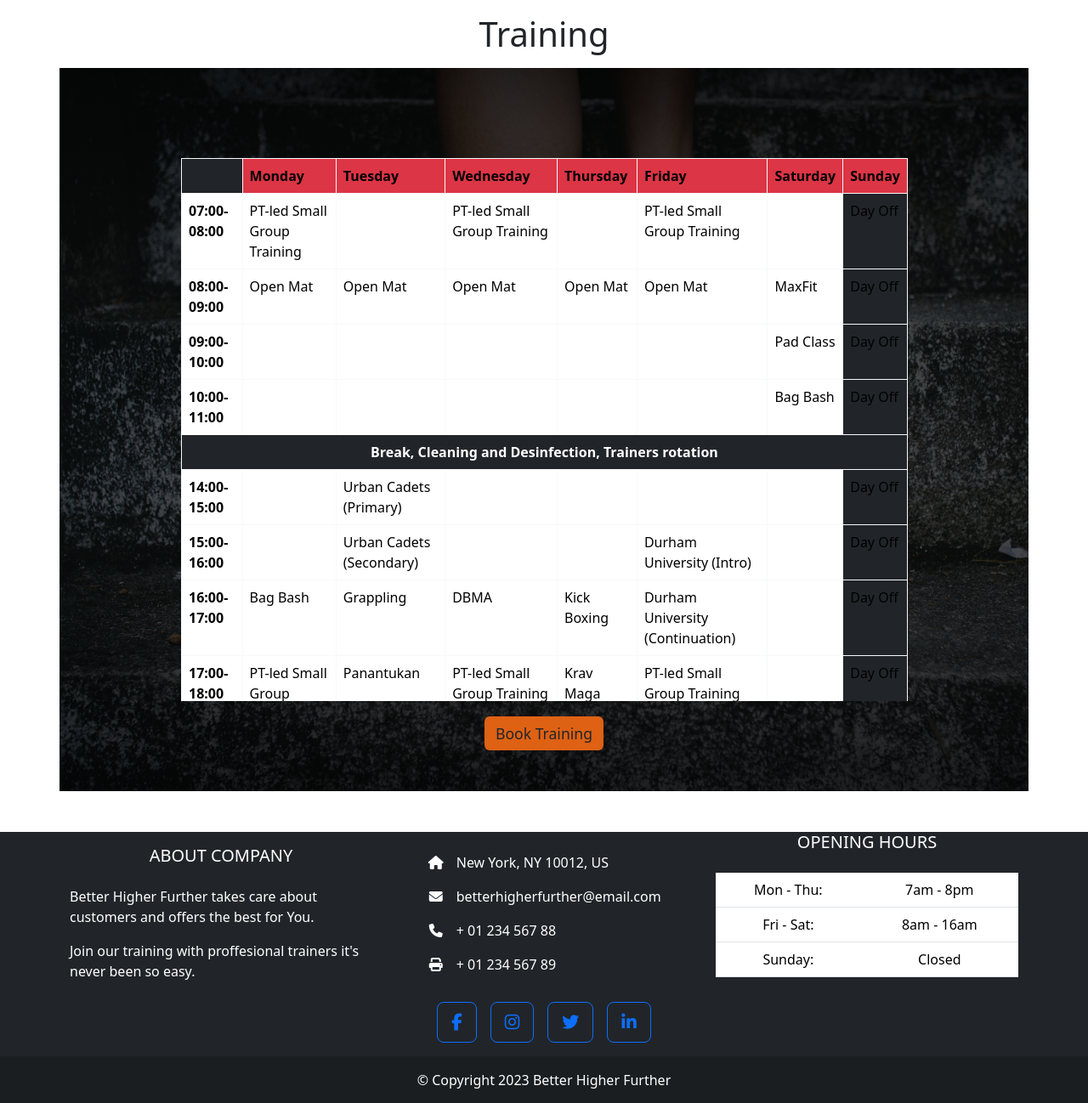
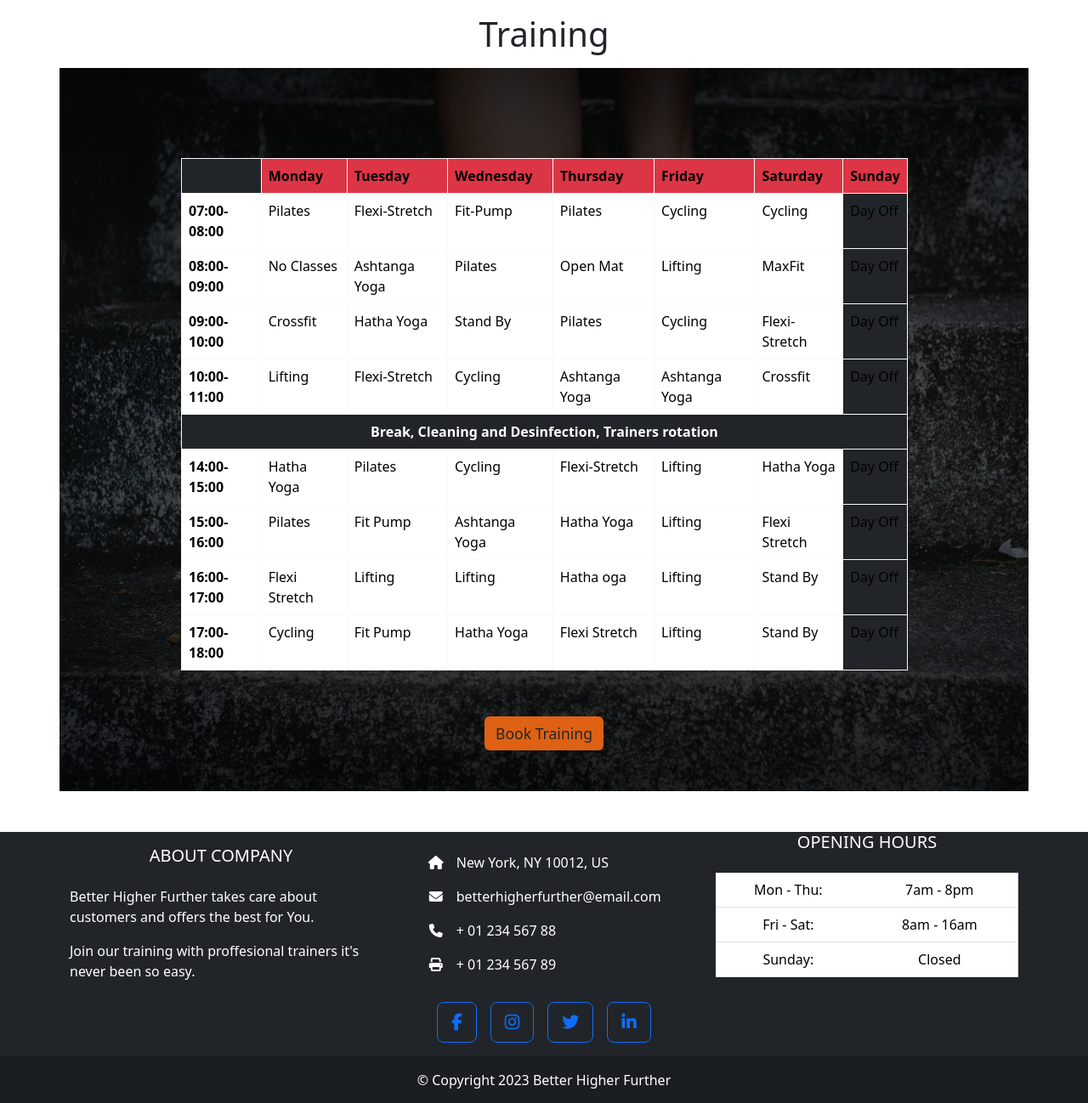
Before and after one commit to BogdanFSD/Better_Hgher_Further, a Django app: page /training/ in a window 1280 px wide. Shown: the part 210-1508 px from the top of the page at 85% size. Run offline with Django 3.2, Linux system fonts and the light colour scheme; some libraries are stand-ins or nearby versions; some web fonts are replaced.

Commit message:
Updated Training table

```diff
--- a/home/templates/home/training.html
+++ b/home/templates/home/training.html
@@ -24,42 +24,42 @@
                 <tbody>
                 <tr>
                     <th scope="row">07:00-08:00</th>
-                    <td>PT-led Small Group Training</td>
-                    <td></td>
-                    <td>PT-led Small Group Training</td>
-                    <td></td>
-                    <td>PT-led Small Group Training</td>
-                    <td></td>
+                    <td>Pilates</td>
+                    <td>Flexi-Stretch</td>
+                    <td>Fit-Pump</td>
+                    <td>Pilates</td>
+                    <td>Cycling</td>
+                    <td>Cycling</td>
                     <td class="bg-dark">Day Off</td>
                 </tr>
                 <tr>
                     <th scope="row">08:00-09:00</th>
+                    <td>No Classes</td>
+                    <td>Ashtanga Yoga</td>
+                    <td>Pilates</td>
                     <td>Open Mat</td>
-                    <td>Open Mat</td>
-                    <td>Open Mat</td>
-                    <td>Open Mat</td>
-                    <td>Open Mat</td>
+                    <td>Lifting</td>
                     <td>MaxFit</td>
                     <td class="bg-dark">Day Off</td>
                 </tr>
                 <tr>
                     <th scope="row">09:00-10:00</th>
-                    <td></td>
-                    <td></td>
-                    <td></td>
-                    <td></td>
-                    <td></td>
-                    <td>Pad Class</td>
+                    <td>Crossfit</td>
+                    <td>Hatha Yoga</td>
+                    <td>Stand By</td>
+                    <td>Pilates</td>
+                    <td>Cycling</td>
+                    <td>Flexi-Stretch</td>
                     <td class="bg-dark">Day Off</td>
                 </tr>
                 <tr>
                     <th scope="row">10:00-11:00</th>
-                    <td></td>
-                    <td></td>
-                    <td></td>
-                    <td></td>
-                    <td></td>
-                    <td>Bag Bash</td>
+                    <td>Lifting</td>
+                    <td>Flexi-Stretch</td>
+                    <td>Cycling</td>
+                    <td>Ashtanga Yoga</td>
+                    <td>Ashtanga Yoga</td>
+                    <td>Crossfit</td>
                     <td class="bg-dark">Day Off</td>
                 </tr>
                 <tr class=" blank-row">
@@ -67,42 +67,42 @@
                 </tr>
                 <tr>
                     <th scope="row">14:00-15:00</th>
-                    <td></td>
-                    <td>Urban Cadets (Primary)</td>
-                    <td></td>
-                    <td></td>
-                    <td></td>
-                    <td></td>
+                    <td>Hatha Yoga</td>
+                    <td>Pilates</td>
+                    <td>Cycling</td>
+                    <td>Flexi-Stretch</td>
+                    <td>Lifting</td>
+                    <td>Hatha Yoga</td>
                     <td class="bg-dark">Day Off</td>
                 </tr>
                 <tr>
                     <th scope="row">15:00-16:00</th>
-                    <td></td>
-                    <td>Urban Cadets (Secondary)</td>
-                    <td></td>
-                    <td></td>
-                    <td>Durham University (Intro)</td>
-                    <td></td>
+                    <td>Pilates</td>
+                    <td>Fit Pump</td>
+                    <td>Ashtanga Yoga</td>
+                    <td>Hatha Yoga</td>
+                    <td>Lifting</td>
+                    <td>Flexi Stretch</td>
                     <td class="bg-dark">Day Off</td>
                 </tr>
                 <tr>
                     <th scope="row">16:00-17:00</th>
-                    <td>Bag Bash</td>
-                    <td>Grappling</td>
-                    <td>DBMA</td>
-                    <td>Kick Boxing</td>
-                    <td>Durham University (Continuation)</td>
-                    <td></td>
+                    <td>Flexi Stretch</td>
+                    <td>Lifting</td>
+                    <td>Lifting</td>
+                    <td>Hatha oga</td>
+                    <td>Lifting</td>
+                    <td>Stand By</td>
                     <td class="bg-dark">Day Off</td>
                 </tr>
                 <tr>
                     <th scope="row">17:00-18:00</th>
-                    <td>PT-led Small Group Training</td>
-                    <td>Panantukan</td>
-                    <td>PT-led Small Group Training</td>
-                    <td>Krav Maga</td>
-                    <td>PT-led Small Group Training</td>
-                    <td></td>
+                    <td>Cycling</td>
+                    <td>Fit Pump</td>
+                    <td>Hatha Yoga</td>
+                    <td>Flexi Stretch</td>
+                    <td>Lifting</td>
+                    <td>Stand By</td>
                     <td class="bg-dark">Day Off</td>
                 </tr>
                 </tbody>
```
